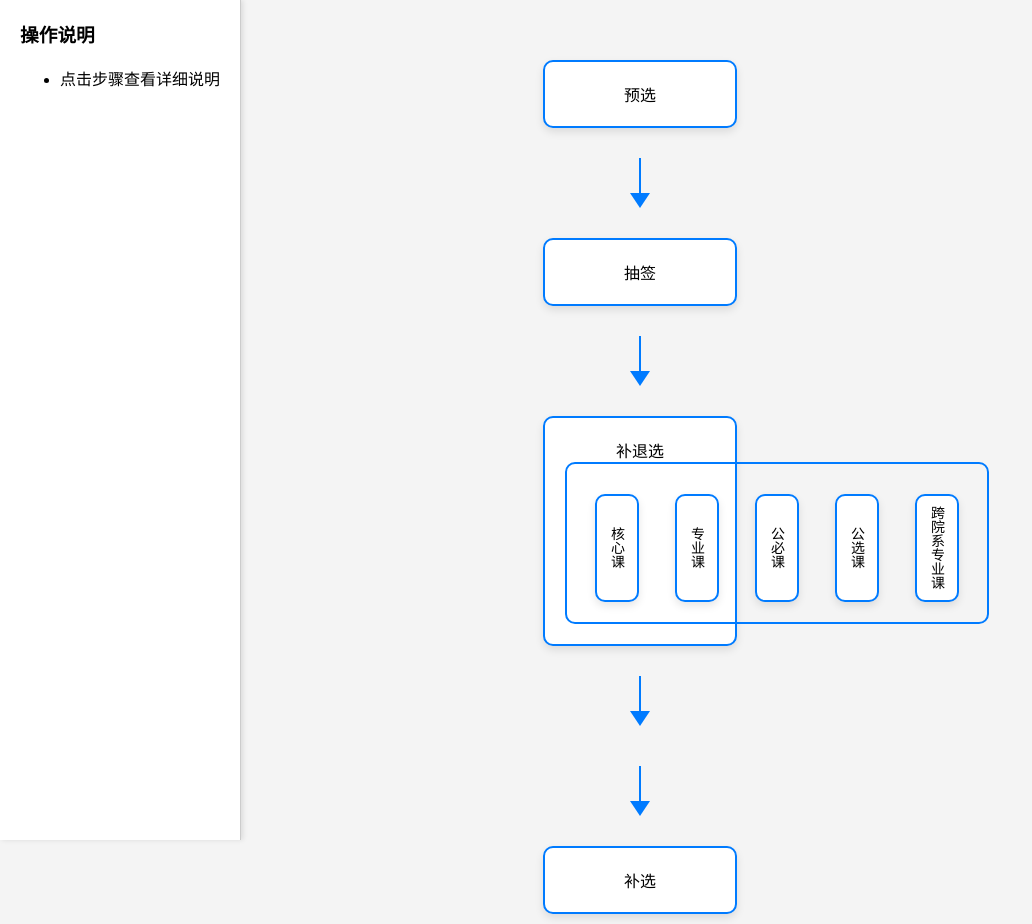
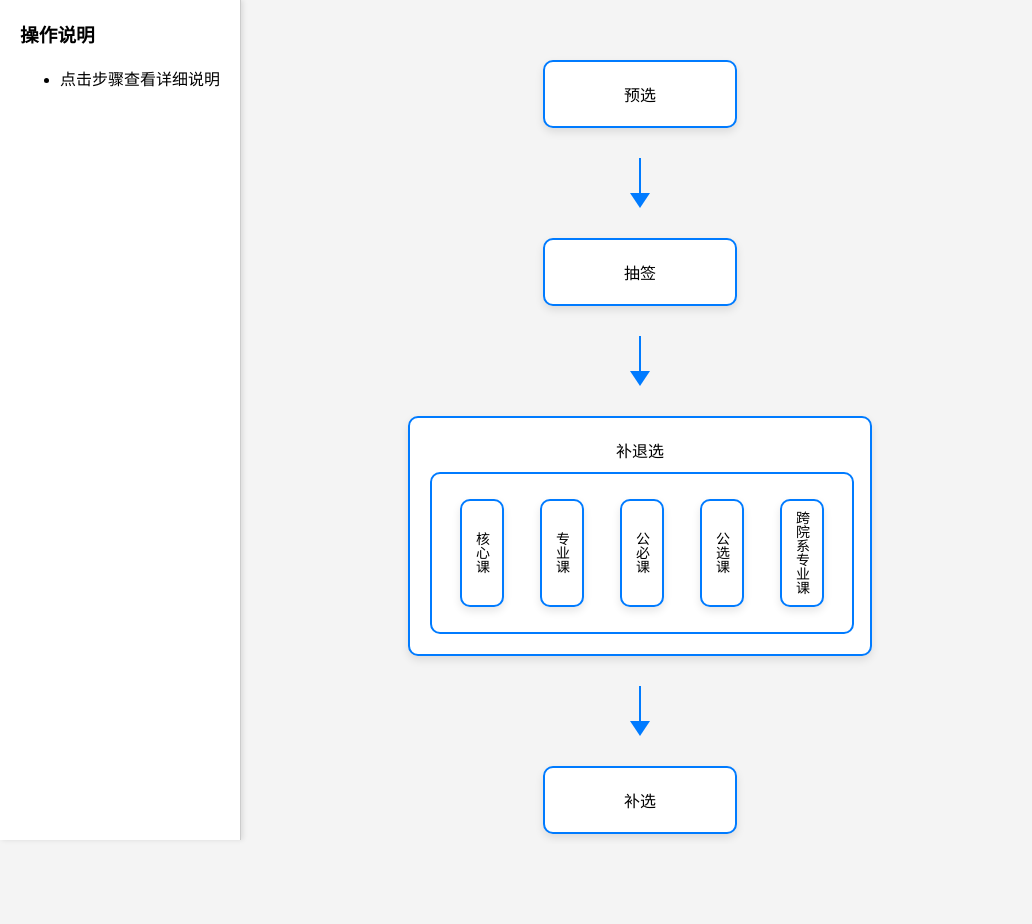
Before and after one commit to ifzzh/CourseElective-UCAS, a plain HTML site: page 如果流程图网页打不开，可以点击这个网页.html in a window 1280 px wide. Shown: the whole page, without its empty margins (0-1032 px from the left). After the commit the page ends 844 px from the top, so only its background shows below. Drawn offline with Linux system fonts and the light colour scheme.

Commit message:
修改措辞

```diff
--- a/如果流程图网页打不开，可以点击这个网页.html
+++ b/如果流程图网页打不开，可以点击这个网页.html
@@ -103,6 +103,7 @@
             border: 2px solid #007BFF;
             border-radius: 10px;
             padding: 10px;
+            margin-top: 10px;
             width: 400px;
         }
 
@@ -110,7 +111,11 @@
             display: flex;
             justify-content: space-around;
             width: 100%;
-            margin-top: 10px;
+            margin-top: 5px;
+            margin-bottom: 5px;
+            /* 与上方相邻单位的距离设置为10px */
+
+
         }
 
         .substep .step {
@@ -167,18 +172,8 @@
             <line x1="25" y1="0" x2="25" y2="40" stroke="#007BFF" stroke-width="2" />
             <polygon points="25,50 15,35 35,35" fill="#007BFF" />
         </svg>
-        <div class="step" id="step3">
+        <div class="step" id="step3" style="width: 420px;">
             补退选
-
-            <div class="curve-box">
-                <svg class="curve-arrow" width="100" height="50" viewBox="0 0 100 50">
-                    <path d="M0,30 Q40,30 50,20 Q50,20 50,15 Q50,15 40,10 Q40,10 35,20 Q35,20 40,27 Q40,27 80,30"
-                        stroke="#007BFF" stroke-width="2" stroke-dasharray="5,5" fill="none" />
-                </svg>
-            </div>
-            <div class="description">
-                学生们需要自己去访问选课系统，补选还有多余名额的课程，同时，可以选择退选之前选中的某门课程。
-            </div>
             <div class="substep-container">
                 <div class="substep">
                     <div class="step">核心课</div>
@@ -188,20 +183,18 @@
                     <div class="step">跨院系专业课</div>
                 </div>
             </div>
+
+            <div class="curve-box">
+                <svg class="curve-arrow" width="100" height="50" viewBox="0 0 100 50">
+                    <path d="M0,30 Q40,30 50,20 Q50,20 50,15 Q50,15 40,10 Q40,10 35,20 Q35,20 40,27 Q40,27 80,30"
+                        stroke="#007BFF" stroke-width="2" stroke-dasharray="5,5" fill="none" />
+                </svg>
+            </div>
+            <div class="description" style="left: 120%;">
+                学生们需要自己去访问选课系统，补选还有多余名额的课程，同时，可以选择退选之前选中的某门课程。
+            </div>
+
         </div>
-        <svg class="arrow" width="50" height="50" viewBox="0 0 50 50">
-            <line x1="25" y1="0" x2="25" y2="40" stroke="#007BFF" stroke-width="2" />
-            <polygon points="25,50 15,35 35,35" fill="#007BFF" />
-        </svg>
-        <!-- <div class="substep-container">
-            <div class="substep">
-                <div class="step">核心课</div>
-                <div class="step">专业课</div>
-                <div class="step">公必课</div>
-                <div class="step">公选课</div>
-                <div class="step">跨院系专业课</div>
-            </div>
-        </div> -->
         <svg class="arrow" width="50" height="50" viewBox="0 0 50 50">
             <line x1="25" y1="0" x2="25" y2="40" stroke="#007BFF" stroke-width="2" />
             <polygon points="25,50 15,35 35,35" fill="#007BFF" />
```
Also changed, not shown: 3 other files.
